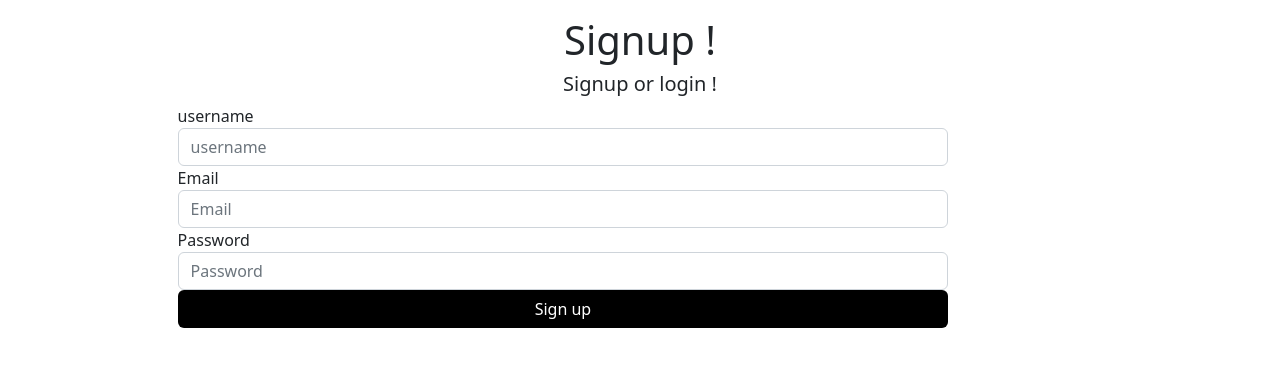
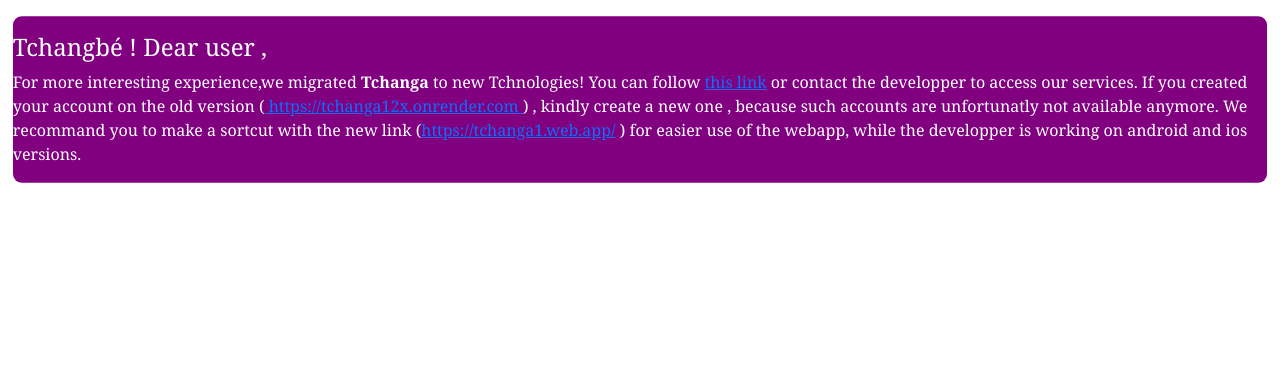
Before and after one commit to alassane-traore/Tchanga1, a Django app: page /signup/ in a window 1280 px wide. Shown: the part 64-431 px from the top of the page. Run offline with Django 3.2, Linux system fonts and the light colour scheme.

Commit message:
bridge to new version

```diff
--- a/users/static/users/style.css
+++ b/users/static/users/style.css
@@ -76,6 +76,12 @@
 #load{
     text-align: center;
 }
+
+#bridge{
+    width: 95%;
+    margin: 0px auto;
+    color: purple;
+}
 @media only screen and (max-width:785px){
     #kassenApp{
         width: 49%;
--- /dev/null
+++ b/users/templates/users/bridge.html
@@ -0,0 +1,20 @@
+{% extends 'users/root.html' %}
+{% block contents %}
+{% load static %}
+
+<div id="bridge" style="width: 98%;margin: 0 auto;font-family: Georgia, 'Times New Roman', Times, serif;background-color: purple; color: white; border-radius: 9px;">
+    <hr>
+    <h4>Tchangbé ! Dear user ,</h4>
+    <p>For more interesting experience,we migrated  <strong>Tchanga</strong> to new Tchnologies!
+        You can follow <a href="https://tchanga1.web.app/"> this link</a> or contact the developper  to access our services.
+        If you created your account on the old version (<a href="https://tchanga12x.onrender.com"> https://tchanga12x.onrender.com </a>)  , kindly create a new one , because such accounts are unfortunatly not available anymore.
+        We recommand you to make a sortcut with the new link (<a href="https://tchanga1.web.app/">https://tchanga1.web.app/</a> ) for easier use of the webapp, while the developper is working on android and ios versions.
+    </p>
+    <hr>
+</div>
+
+
+<link rel="stylesheet" href="{% static 'users/style.css' %}">
+<script src="{% static 'users/index.js' %}"></script>
+
+{% endblock  %}
--- a/users/views.py
+++ b/users/views.py
@@ -68,7 +68,10 @@
        return redirect(reverse("signup"))
 
 def home(req):
-    users=select([db,'users'],{},'get')
+
+    return render(req,"users/bridge.html",context={"ident":"N","signaler":"N"})
+
+    """users=select([db,'users'],{},'get')
 
     mg=""
 
@@ -101,11 +104,14 @@
         #print("EXPECT2:",e)
         rev=reverse('login')
         return redirect(rev)
-
+            """
 
 
 def signup(request):
-    mg=""
+
+    return render(request,"users/bridge.html",context={"ident":"N","signaler":"N"})
+
+    """mg=""
     signaler="signup"
     if request.method == "POST":
         post1=request.POST
@@ -148,9 +154,13 @@
         message="Signup or login !"
         return render(request,"users/signup.html",context={"message":message,"signaler":signaler})
 
+"""
 
 def loginin(request):
-    users=select([db,'users'],{},'get')
+
+    return render(request,"users/bridge.html",context={"ident":"N","signaler":"N"})
+
+    """users=select([db,'users'],{},'get')
 
     #tk=auth.current_user['idToken']
     mg=""
@@ -189,30 +199,40 @@
 
                return render(request,"users/login.html",context={"message":message,"ident":mg})
     return render(request,"users/login.html",context={"ident":mg,"signaler":signaler})
+     """
 
 def profile(request):
-    signaler="Profile"
+
+    return render(request,"users/bridge.html",context={"ident":"N","signaler":"N"})
+
+    """signaler="Profile"
     try:
       n=request.session['user']['name']
     except:
         pass
 
     return render(request,"users/profile.html",context={"n":n,'signaler':signaler})
-
+             """
 def edit_profile(request):
 
     return render(request,"profiledit.html")
 
 def logingout(request):
-    request.session.clear()
-    #auth.logout(request)
-    #logout(request)
-    rev=reverse("login")
-    return redirect(rev)
+    #request.session.clear()
+
+    #rev=reverse("login")
+    #return redirect(rev)
+    return render(request,"users/bridge.html",context={"ident":"N","signaler":"N"})
+
+
+
 
 def welcome(req):
 
-    rev=reverse("home")
+    return render(req,"users/bridge.html",context={"ident":"N","signaler":"N"})
 
-    return redirect(rev)
+
+    #rev=reverse("home")
+
+    #return redirect(rev)
     #return render(req, "users/home.html")
```
